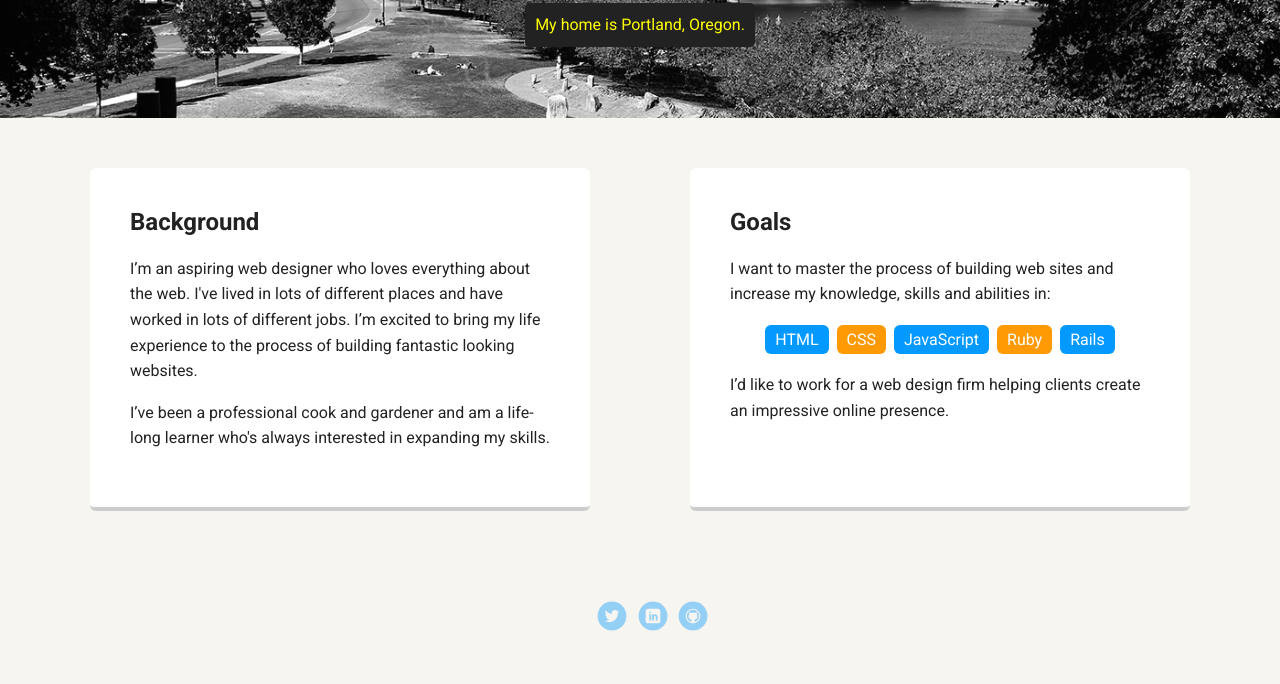
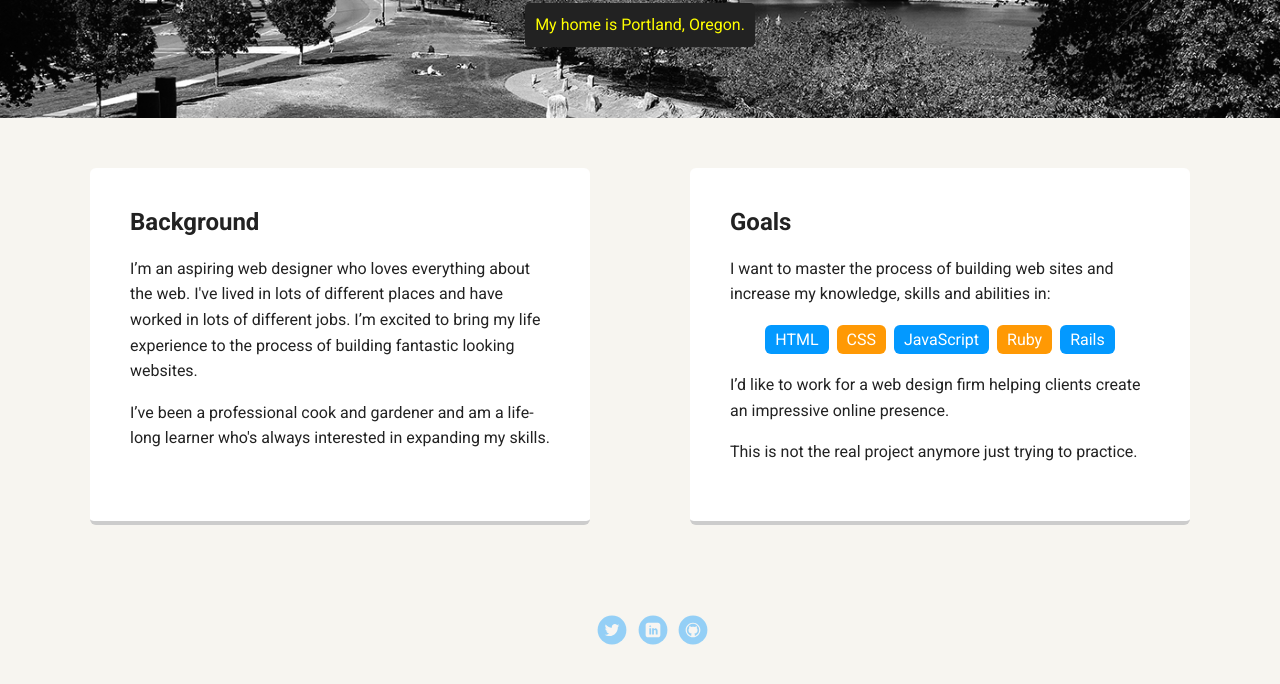
Before and after one commit to bjrivers12/Portfolio, a plain HTML site: page index.html in a window 1280 px wide. Shown: the part 352-1036 px from the top of the page. Drawn offline with Linux system fonts and the light colour scheme; a web font is replaced by a local one.

Commit message:
Add my own line

```diff
--- a/index.html
+++ b/index.html
@@ -40,6 +40,7 @@
           <li>Rails</li>
         </ul>
         <p>I’d like to work for a web design firm helping clients create an impressive online presence.</p>
+        <p> This is not the real project anymore just trying to practice.</p>
       </div>
 
     </main>
```
